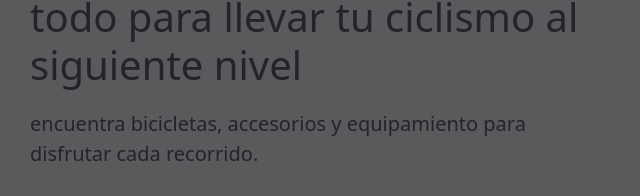
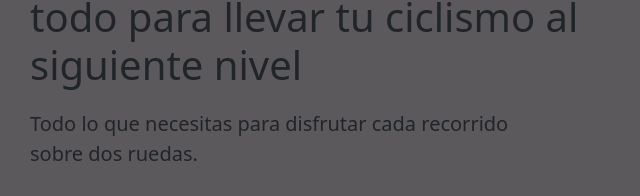
Before and after one commit to ffernanndo5000-crypto/ejercicio, a plain HTML site: page Index.html in a window 1280 px wide. Shown: the part 154-350 px from the top of the page, 0-640 px from the left. Drawn offline with nearby package versions, Linux system fonts and the light colour scheme.

Commit message:
actualizar descripcion del banner

```diff
--- a/Index.html
+++ b/Index.html
@@ -48,7 +48,7 @@
 <section class="banner">
     <div class="banner__content">
     <h1>todo para llevar tu ciclismo al siguiente nivel</h1>
-    <p>encuentra bicicletas, accesorios y equipamiento para disfrutar cada recorrido.</p>
+    <p>Todo lo que necesitas para disfrutar cada recorrido sobre dos ruedas.</p>
     <a href="productos.html">ver productos</a>
     </div>
     <div class="banner__image">
```
